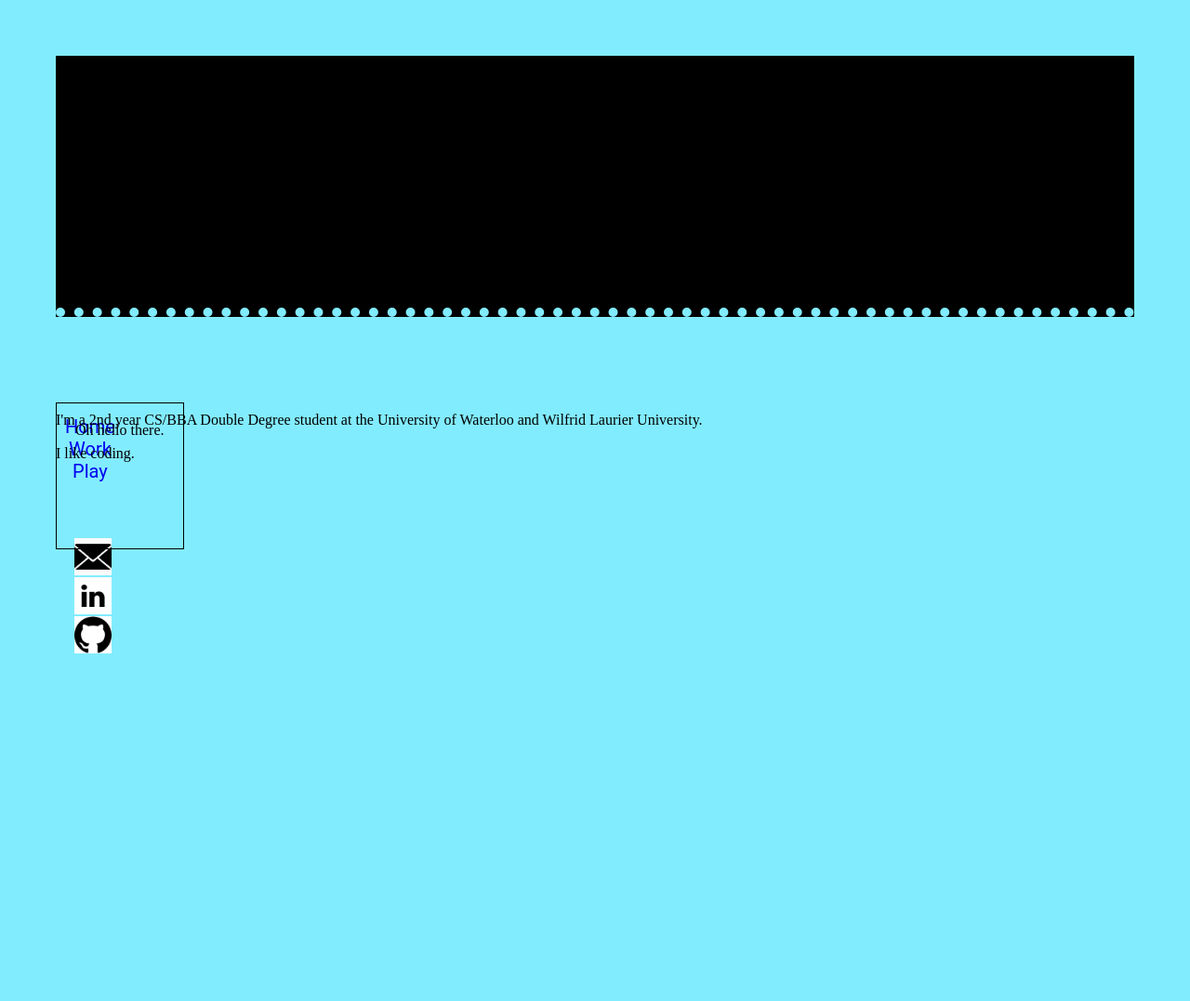
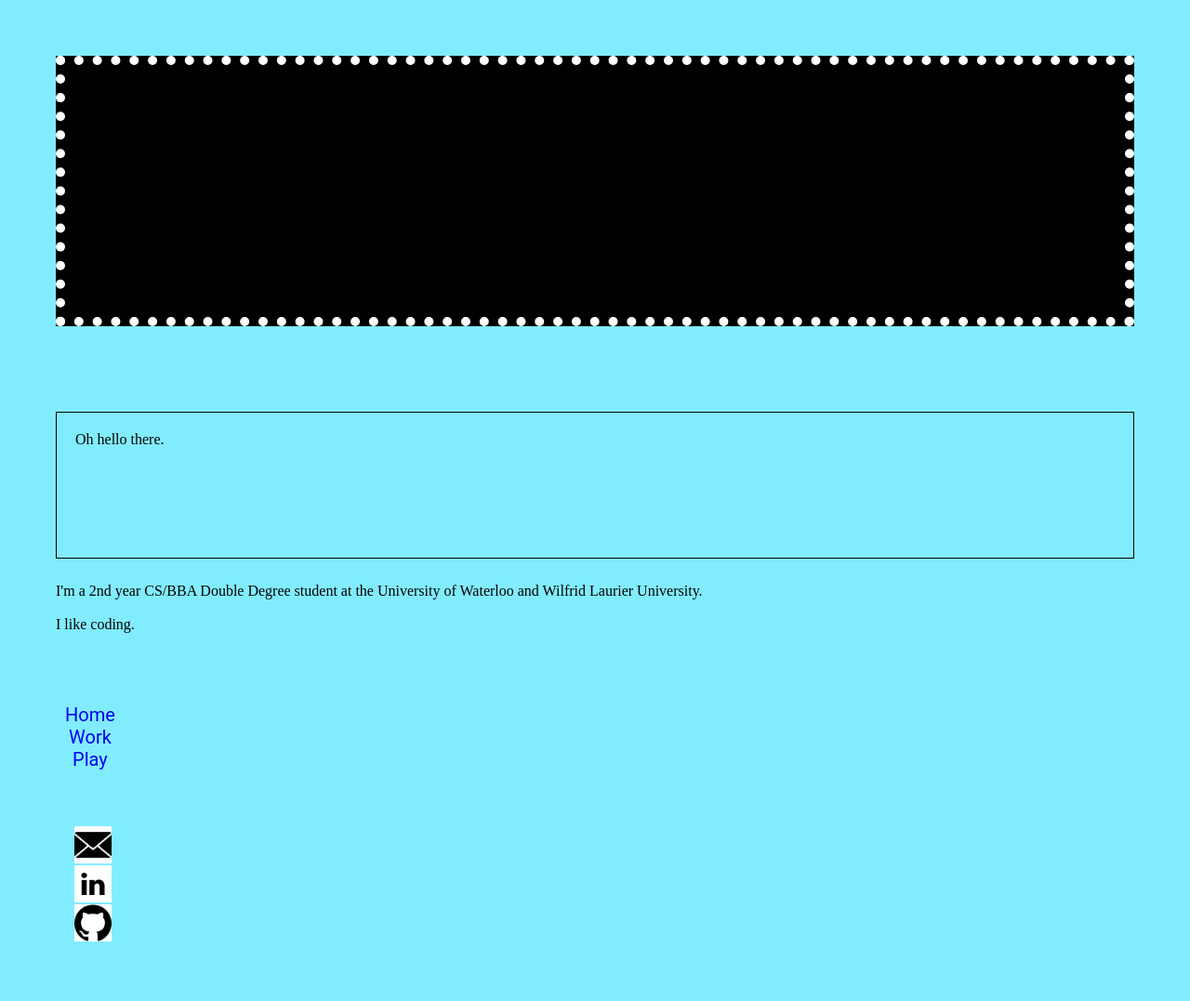
Before and after one commit to Anupya/anupya.github.io, a Jekyll site: the page built from index.html, in a window 1280 px wide. Shown: the whole page at 93% size. Built offline with Jekyll 4.4.1, drawn with Linux system fonts in a browser that asks for light colours; before the commit the page ends 900 px from its top, so only the background shows below that.

Commit message:
omg fix the overlapping

```diff
--- a/css/main.css
+++ b/css/main.css
@@ -12,7 +12,6 @@ h1 {
     font-color: white;
     font-size: 60px;
     font-stretch: extra-expanded;
-    font-color: black;
     animation: logoAppears 2s;
     background-color: black;
     text-align: center;
@@ -23,8 +22,7 @@ h1.border {
     padding-bottom: 100px;
     padding-left: 10px;
     padding-right: 10px;
-    border-bottom: 10px dotted #82ECFF;
-    bottom: 50%; /* should make the border stretch 50% of the way */
+    border: 10px dotted #FFFFFF;
 }
 footer {
     padding: 10px;
@@ -45,7 +43,6 @@ p {
     padding-left, padding-right: 10px;
     padding-top: 10px;
     padding-bottom: 30px;
-    position: absolute;
     }
 body {
     margin: 60px;
```
